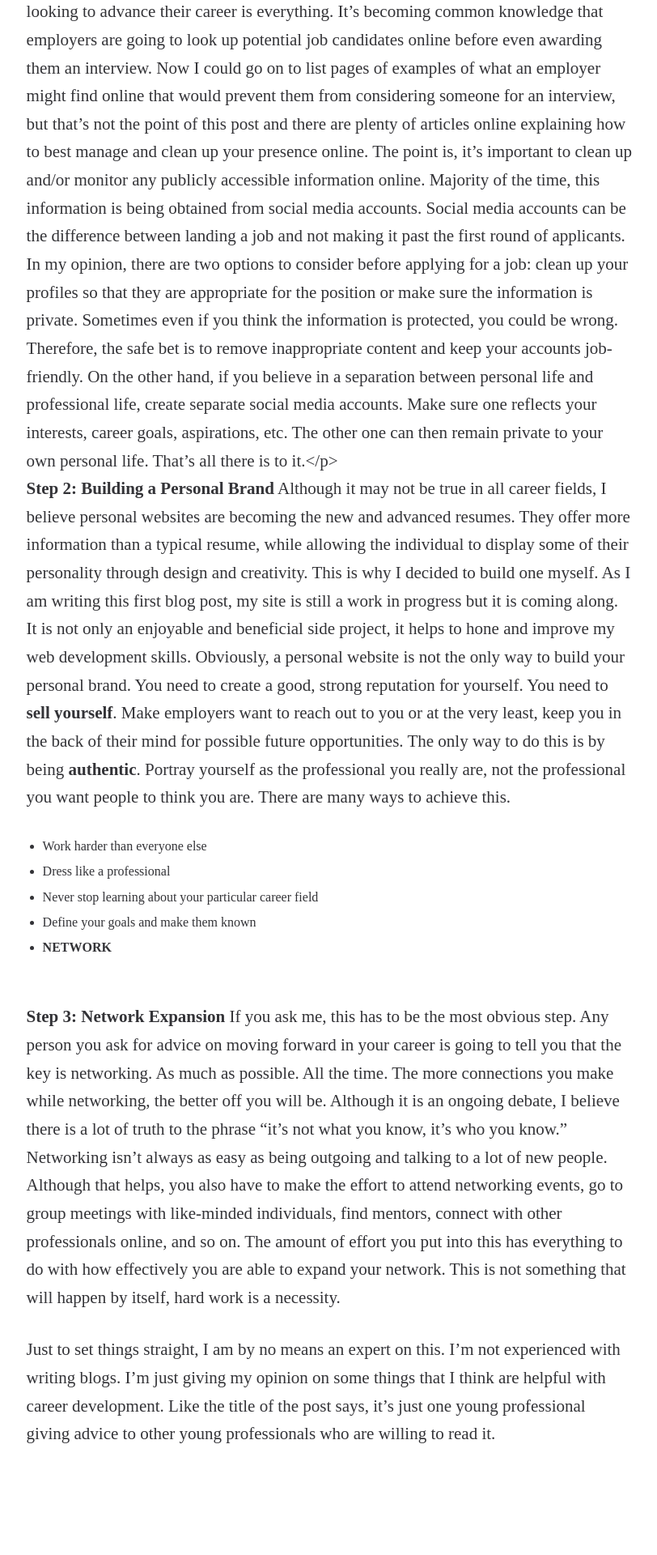
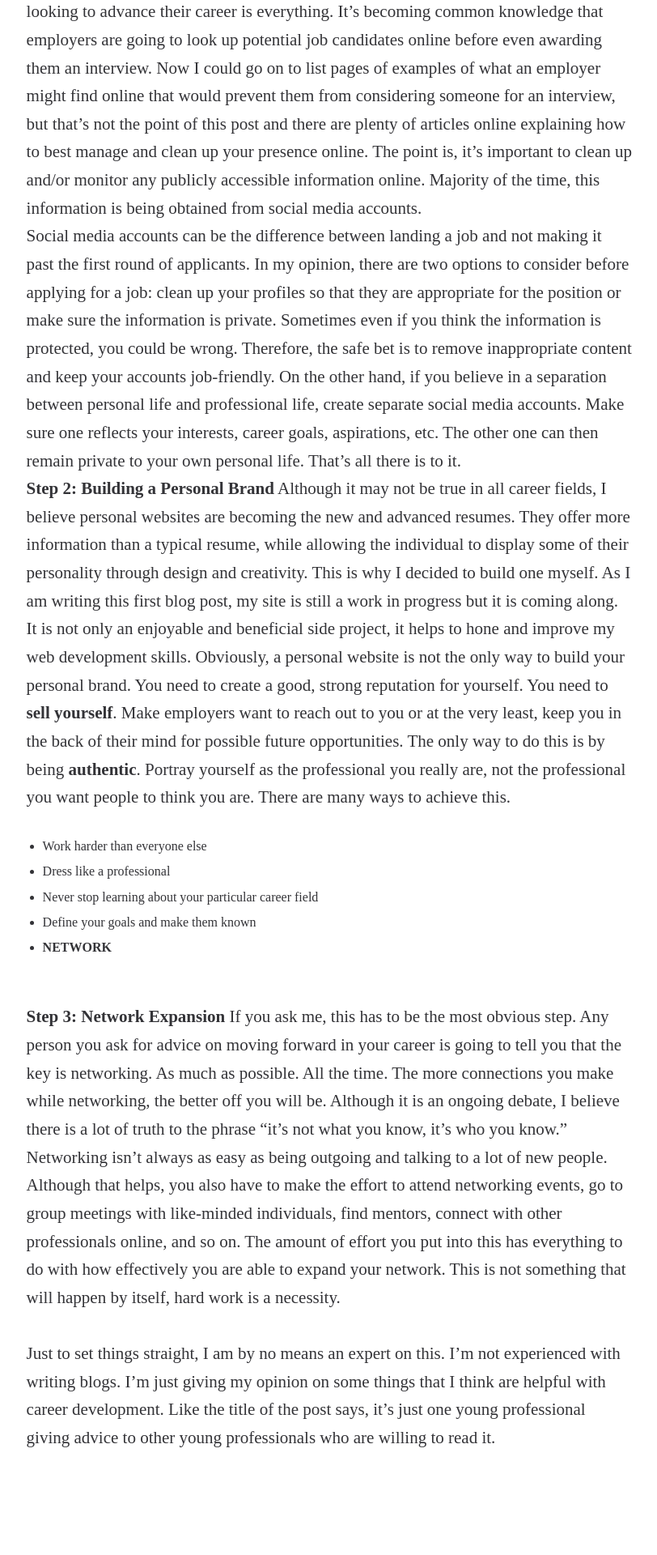
Before and after one commit to EJBlog/EJBlog.github.io, a Jekyll site: the page built from _posts/2015-12-23-from-one-young-professional-to-another.md, in a window 1280 px wide. Shown: the part 860-2780 px from the top of the page at 81% size, without its empty margins (233-1045 px from the left). Built offline with Jekyll 4.4.1, drawn with Linux system fonts in a browser that asks for light colours; nearby versions of some CDN libraries; some web fonts are replaced; some of the changed text lies outside the part shown.

Commit message:
Fixing home page posts

```diff
--- a/_posts/2015-12-23-from-one-young-professional-to-another.md
+++ b/_posts/2015-12-23-from-one-young-professional-to-another.md
@@ -9,8 +9,8 @@ post_category: "Miscellaneous"
 Networking this, personal branding that. As a recently graduated young professional, that’s all I hear about these days. The list of items required for successful, continuous career development is never-ending. Don’t get me wrong, the future of my career is very important to me, but it can be a little overwhelming. So I decided to take it one step at a time.
 <br><br>
 <b>Step 1: Social Media Management</b>
-	<b>Online presence</b> for a recent college graduate looking to advance their career is everything. It’s becoming common knowledge that employers are going to look up potential job candidates online before even awarding them an interview. Now I could go on to list pages of examples of what an employer might find online that would prevent them from considering someone for an interview, but that’s not the point of this post and there are plenty of articles online explaining how to best manage and clean up your presence online. The point is, it’s important to clean up and/or monitor any publicly accessible information online. Majority of the time, this information is being obtained from social media accounts.
-	Social media accounts can be the difference between landing a job and not making it past the first round of applicants. In my opinion, there are two options to consider before applying for a job: clean up your profiles so that they are appropriate for the position or make sure the information is private. Sometimes even if you think the information is protected, you could be wrong. Therefore, the safe bet is to remove inappropriate content and keep your accounts job-friendly. On the other hand, if you believe in a separation between personal life and professional life, create separate social media accounts. Make sure one reflects your interests, career goals, aspirations, etc. The other one can then remain private to your own personal life. That’s all there is to it.</p>
+	<b>Online presence</b> for a recent college graduate looking to advance their career is everything. It’s becoming common knowledge that employers are going to look up potential job candidates online before even awarding them an interview. Now I could go on to list pages of examples of what an employer might find online that would prevent them from considering someone for an interview, but that’s not the point of this post and there are plenty of articles online explaining how to best manage and clean up your presence online. The point is, it’s important to clean up and/or monitor any publicly accessible information online. Majority of the time, this information is being obtained from social media accounts.<br>
+	Social media accounts can be the difference between landing a job and not making it past the first round of applicants. In my opinion, there are two options to consider before applying for a job: clean up your profiles so that they are appropriate for the position or make sure the information is private. Sometimes even if you think the information is protected, you could be wrong. Therefore, the safe bet is to remove inappropriate content and keep your accounts job-friendly. On the other hand, if you believe in a separation between personal life and professional life, create separate social media accounts. Make sure one reflects your interests, career goals, aspirations, etc. The other one can then remain private to your own personal life. That’s all there is to it.
 <br>
 <b>Step 2: Building a Personal Brand</b>
 	Although it may not be true in all career fields, I believe personal websites are becoming the new and advanced resumes. They offer more information than a typical resume, while allowing the individual to display some of their personality through design and creativity. This is why I decided to build one myself. As I am writing this first blog post, my site is still a work in progress but it is coming along. It is not only an enjoyable and beneficial side project, it helps to hone and improve my web development skills.
@@ -26,5 +26,5 @@ Networking this, personal branding that. As a recently graduated young professio
 <b>Step 3: Network Expansion</b>
 	If you ask me, this has to be the most obvious step. Any person you ask for advice on moving forward in your career is going to tell you that the key is networking. As much as possible. All the time. The more connections you make while networking, the better off you will be. Although it is an ongoing debate, I believe there is a lot of truth to the phrase “it’s not what you know, it’s who you know.”
 Networking isn’t always as easy as being outgoing and talking to a lot of new people. Although that helps, you also have to make the effort to attend networking events, go to group meetings with like-minded individuals, find mentors, connect with other professionals online, and so on. The amount of effort you put into this has everything to do with how effectively you are able to expand your network. This is not something that will happen by itself, hard work is a necessity.
-
+<br><br>
 Just to set things straight, I am by no means an expert on this. I’m not experienced with writing blogs. I’m just giving my opinion on some things that I think are helpful with career development. Like the title of the post says, it’s just one young professional giving advice to other young professionals who are willing to read it.
```
Also changed, not shown: _layouts/default.html (+5 -9 lines).
